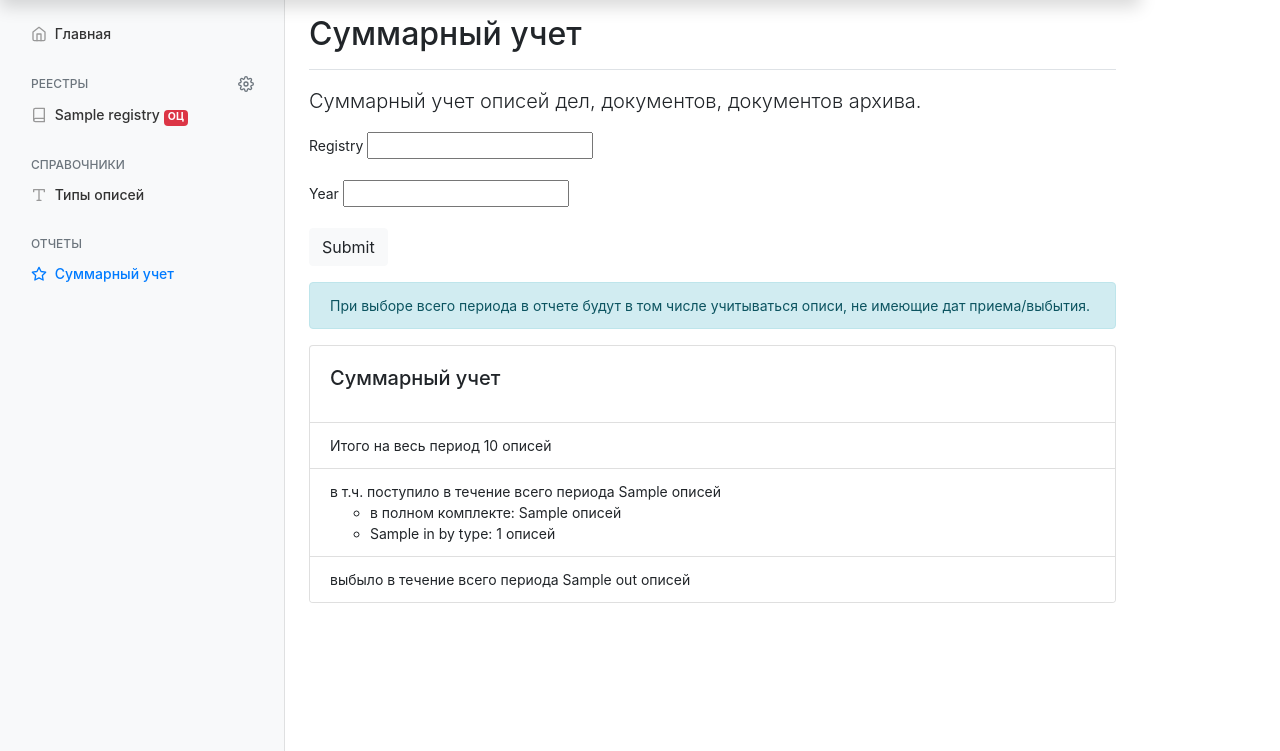
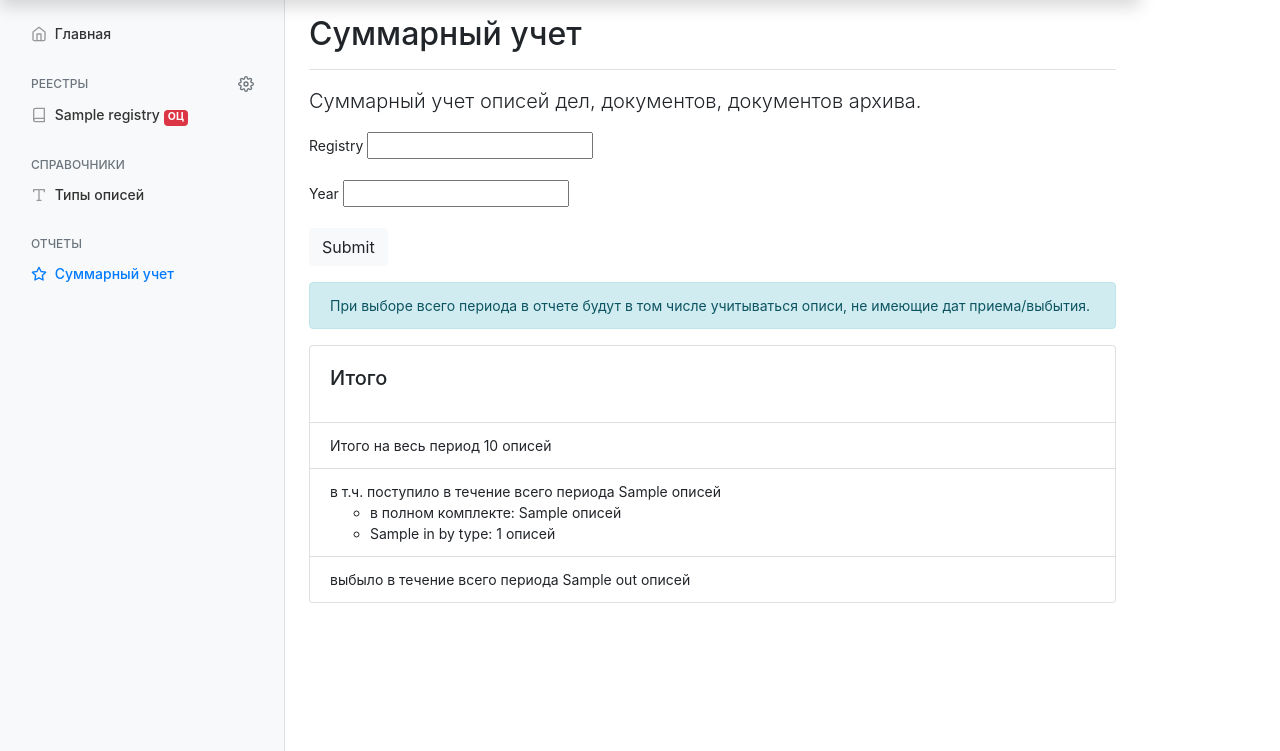
Before and after one commit to caxapyk/warch_registry, a Python web app: template templates/summary/index.html in a window 1280 px wide. Shown: the part 55-806 px from the top of the page. Run offline with Jinja, Linux system fonts and the light colour scheme; the template is opened without the code that fills it: most values are stand-ins (such as "Sample title", 1, 10 or a date in 2020); form fields are guessed from the names that the template uses.

Commit message:
design improvements

```diff
--- a/templates/summary/index.html
+++ b/templates/summary/index.html
@@ -17,7 +17,7 @@
 {% if total_ %}
 <div class="card mt-3">
     <div class="card-body">
-        <h5 class="card-title">Суммарный учет</h5>
+        <h5 class="card-title">Итого</h5>
         <p class="card-text"></p>
     </div>
     <ul class="list-group list-group-flush">
```
